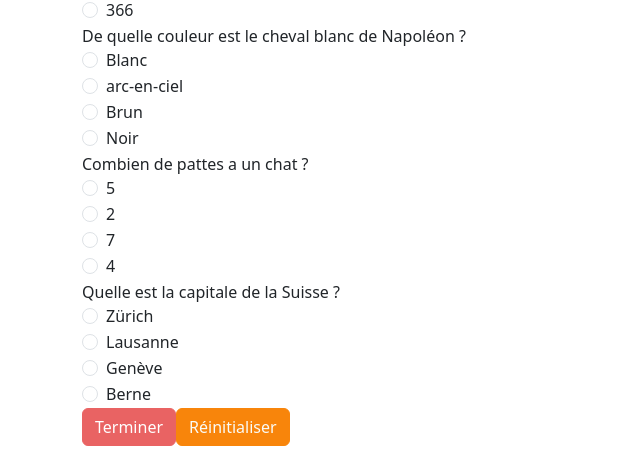
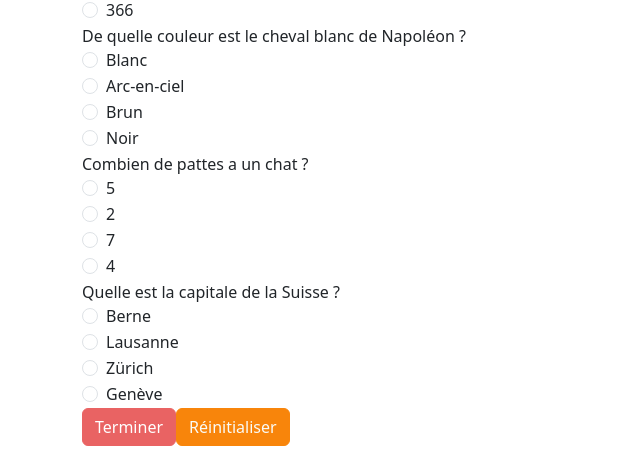
Before and after one commit to hepl-bs21inf5/sem07-project-emiliewermelinger, a Vue app: page / in a window 1280 px wide. Shown: the part 232-688 px from the top of the page, without its empty margins (0-640 px from the left). Built offline with nearby package versions, Linux system fonts and the light colour scheme.

Commit message:
modification-questions

```diff
--- a/src/components/QuizForm.vue
+++ b/src/components/QuizForm.vue
@@ -21,7 +21,7 @@ function reset(event: Event): void {
 function submit(event: Event): void {
   event.preventDefault()
   let score = 0
-  const max_score = 3
+  const max_score = 4
   if (filled.value) {
     if (cheval.value == 'blanc') {
       score += 1
@@ -63,141 +63,39 @@ function submit(event: Event): void {
         { value: '366', text: '366' },
       ]"
     />
-    De quelle couleur est le cheval blanc de Napoléon ?
-    <div class="form-check">
-      <input
-        id="chevalBlanc"
-        v-model="cheval"
-        class="form-check-input"
-        type="radio"
-        name="cheval"
-        value="blanc"
-      />
-      <label class="form-check-label" for="chevalBlanc">Blanc</label>
-    </div>
-    <div class="form-check">
-      <input
-        id="chevalcoloré"
-        v-model="cheval"
-        class="form-check-input"
-        type="radio"
-        name="cheval"
-        value="arc-en-ciel"
-      />
-      <label class="form-check-label" for="chevalcoloré">arc-en-ciel</label>
-    </div>
-    <div class="form-check">
-      <input
-        id="chevalBrun"
-        v-model="cheval"
-        class="form-check-input"
-        type="radio"
-        name="cheval"
-        value="brun"
-      />
-      <label class="form-check-label" for="chevalBrun">Brun</label>
-    </div>
-    <div class="form-check">
-      <input
-        id="chevalNoir"
-        v-model="cheval"
-        class="form-check-input"
-        type="radio"
-        name="cheval"
-        value="noir"
-      />
-      <label class="form-check-label" for="chevalNoir">Noir</label>
-    </div>
-    Combien de pattes a un chat ?
-    <div class="form-check">
-      <input
-        id="pattes1"
-        v-model="chat"
-        class="form-check-input"
-        type="radio"
-        name="chat"
-        value="5"
-      />
-      <label class="form-check-label" for="pattes1">5</label>
-    </div>
-    <div class="form-check">
-      <input
-        id="pattes4"
-        v-model="chat"
-        class="form-check-input"
-        type="radio"
-        name="chat"
-        value="2"
-      />
-      <label class="form-check-label" for="pattes4">2</label>
-    </div>
-    <div class="form-check">
-      <input
-        id="pattes2"
-        v-model="chat"
-        class="form-check-input"
-        type="radio"
-        name="chat"
-        value="7"
-      />
-      <label class="form-check-label" for="pattes2">7</label>
-    </div>
-    <div class="form-check">
-      <input
-        id="pattes3"
-        v-model="chat"
-        class="form-check-input"
-        type="radio"
-        name="chat"
-        value="4"
-      />
-      <label class="form-check-label" for="pattes3">4</label>
-    </div>
-    Quelle est la capitale de la Suisse ?
-    <div class="form-check">
-      <input
-        id="capitale1"
-        v-model="capitale"
-        class="form-check-input"
-        type="radio"
-        name="Zürich"
-        value="Zürich"
-      />
-      <label class="form-check-label" for="capitale1">Zürich</label>
-    </div>
-    <div class="form-check">
-      <input
-        id="capitale4"
-        v-model="capitale"
-        class="form-check-input"
-        type="radio"
-        name="Lausanne"
-        value="Lausanne"
-      />
-      <label class="form-check-label" for="capitale4">Lausanne</label>
-    </div>
-    <div class="form-check">
-      <input
-        id="capitale2"
-        v-model="capitale"
-        class="form-check-input"
-        type="radio"
-        name="Genève"
-        value="Genève"
-      />
-      <label class="form-check-label" for="capitale2">Genève</label>
-    </div>
-    <div class="form-check">
-      <input
-        id="capitale3"
-        v-model="capitale"
-        class="form-check-input"
-        type="radio"
-        name="Berne"
-        value="Berne"
-      />
-      <label class="form-check-label" for="capitale3">Berne</label>
-    </div>
+    <QuestionRadio
+      id="chevalBlanc"
+      v-model="cheval"
+      text="De quelle couleur est le cheval blanc de Napoléon ?"
+      :options="[
+        { value: 'blanc', text: 'Blanc' },
+        { value: 'arc-en-ciel', text: 'Arc-en-ciel' },
+        { value: 'brun', text: 'Brun' },
+        { value: 'noir', text: 'Noir' },
+      ]"
+    />
+    <QuestionRadio
+      id="pattes"
+      v-model="chat"
+      text="Combien de pattes a un chat ?"
+      :options="[
+        { value: '5', text: '5' },
+        { value: '2', text: '2' },
+        { value: '7', text: '7' },
+        { value: '4', text: '4' },
+      ]"
+    />
+    <QuestionRadio
+      id="capitale"
+      v-model="capitale"
+      text=" Quelle est la capitale de la Suisse ?"
+      :options="[
+        { value: 'Berne', text: 'Berne' },
+        { value: 'Lausanne', text: 'Lausanne' },
+        { value: 'Zürich', text: 'Zürich' },
+        { value: 'Genève', text: 'Genève' },
+      ]"
+    />
     <button class="btn btn-primary" :class="{ disabled: !filled }" type="submit">Terminer</button>
     <button class="btn btn-secondary" @click="reset">Réinitialiser</button>
   </form>
```
Also changed, not shown: 1 other file (tests, documents, lock files or other folders).
